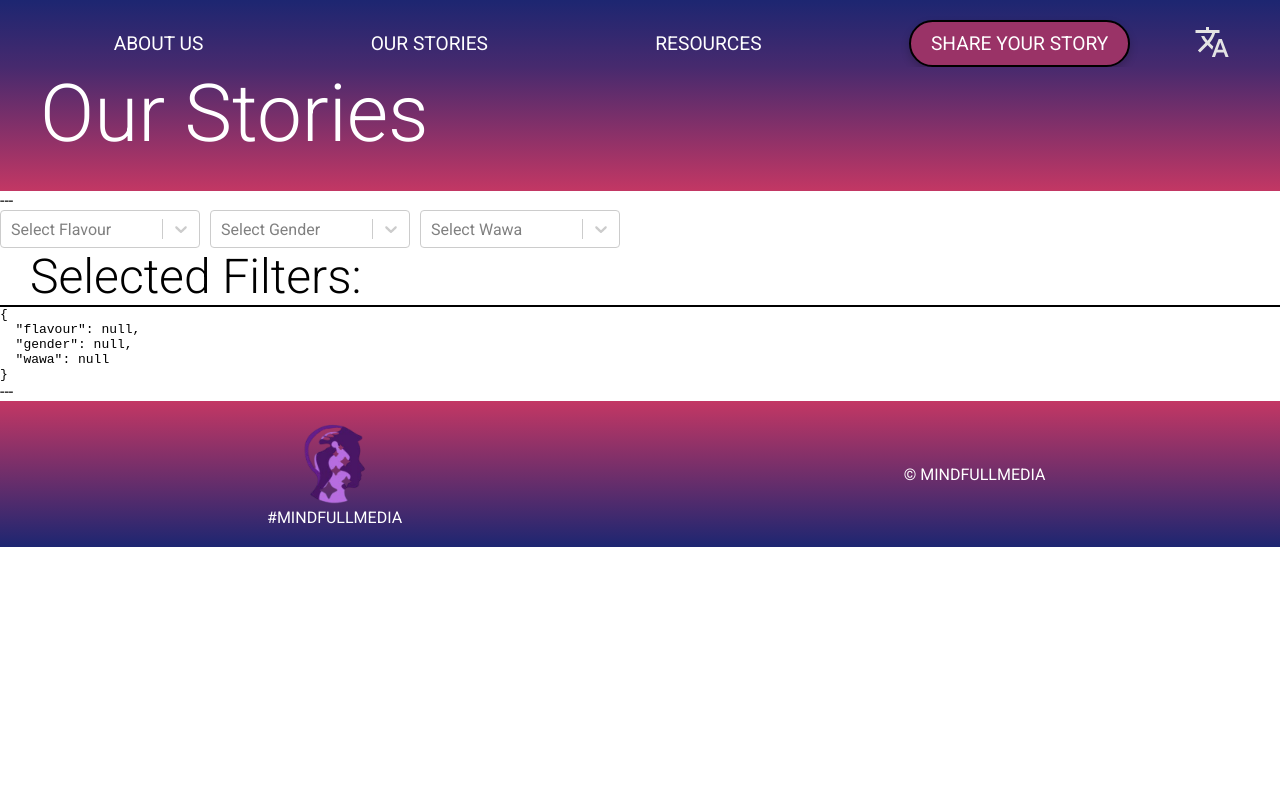
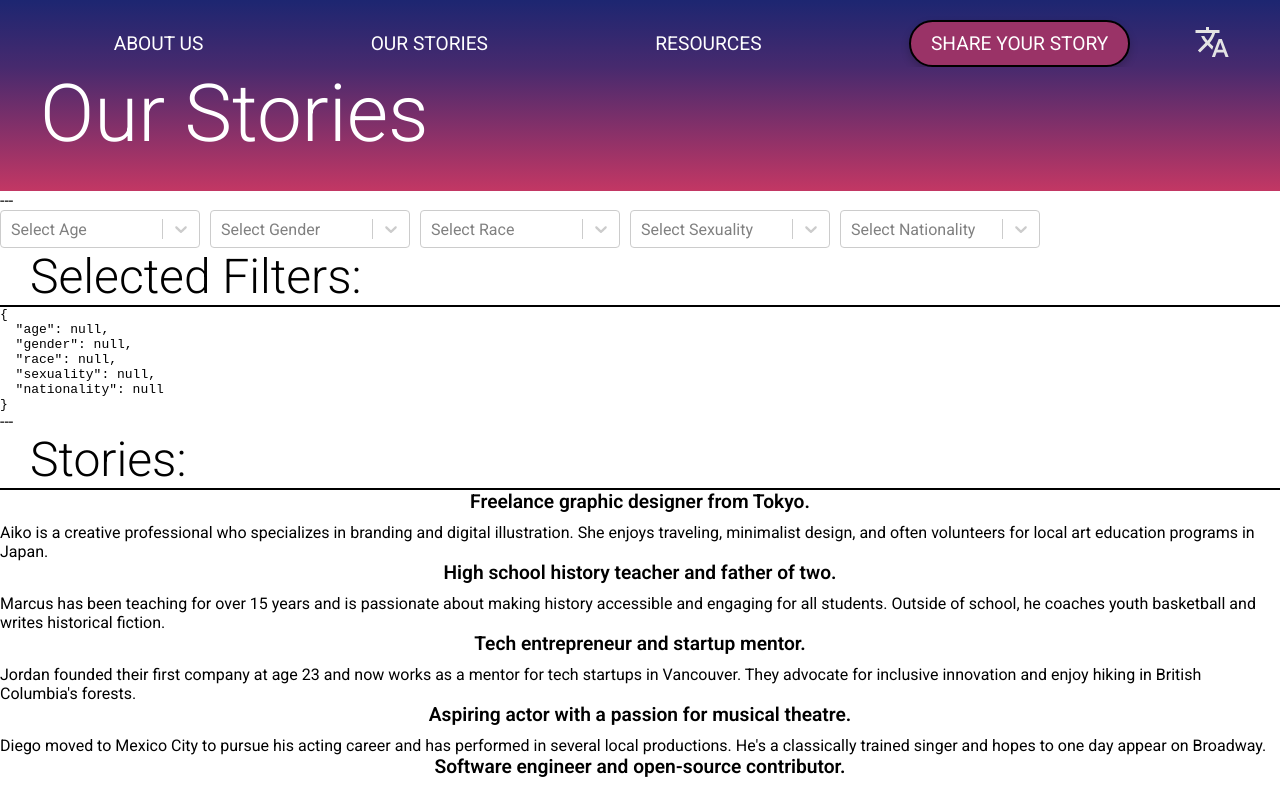
Before and after one commit to Xelo04/Mindful-Media, a React (Vite) app: page /our-stories in a window 1280 px wide. Shown: the top 788 px of the page. Built offline with nearby package versions, Linux system fonts and the light colour scheme.

Commit message:
Refactor FilteredList and OurStories components: integrate storiesData into FilteredList and update selectOptions structure

```diff
--- a/src/components/filtered-list/FilteredList.tsx
+++ b/src/components/filtered-list/FilteredList.tsx
@@ -3,24 +3,42 @@ import FiltersList from "./filters/Filters";
 
 interface FiltersListProps {
   selectOptions: {
-    [key: string]: { value: string; label: string }[]; // Dynamic keys for filters
+    [key: string]: { value: string; label: string }[];
   };
+  storiesData: {
+    id: number;
+    age: string;
+    gender: string;
+    race: string;
+    sexuality: string;
+    nationality: string;
+    shortDescription: string;
+    longDescription: string;
+  }[];
 }
 
 const handleFiltersChange = (filters: Record<string, any>) => {
   console.log("Updated filters:", filters);
 };
 
-const FilteredList = ({ selectOptions }: FiltersListProps) => {
+const FilteredList = ({ selectOptions, storiesData }: FiltersListProps) => {
   return (
     <div className="filteredlist">
-      {" "}
       <span>---</span>
       <FiltersList
         selectOptions={selectOptions}
         onFiltersChange={handleFiltersChange}
       />
       <span>---</span>
+      <div className="stories-list">
+        <h2>Stories:</h2>
+        {storiesData.map((story) => (
+          <div key={story.id} className="story-item">
+            <h3>{story.shortDescription}</h3>
+            <p>{story.longDescription}</p>
+          </div>
+        ))}
+      </div>
     </div>
   );
 };
--- a/src/pages/our-stories/OurStories.tsx
+++ b/src/pages/our-stories/OurStories.tsx
@@ -1,10 +1,10 @@
 import FilteredList from "../../components/filtered-list/FilteredList";
 import "./ourStories.scss";
 
-const data = [
+const storiesData = [
   {
     id: 1,
-    age: "26-35", // was 29
+    age: "26-35",
     gender: "Female",
     race: "Asian",
     sexuality: "Bisexual",
@@ -15,7 +15,7 @@ const data = [
   },
   {
     id: 2,
-    age: "36-50", // was 42
+    age: "36-50",
     gender: "Male",
     race: "Black",
     sexuality: "Straight",
@@ -26,7 +26,7 @@ const data = [
   },
   {
     id: 3,
-    age: "26-35", // was 35
+    age: "26-35",
     gender: "Non-binary",
     race: "White",
     sexuality: "Pansexual",
@@ -37,7 +37,7 @@ const data = [
   },
   {
     id: 4,
-    age: "19-25", // was 24
+    age: "19-25",
     gender: "Male",
     race: "Latino",
     sexuality: "Gay",
@@ -48,7 +48,7 @@ const data = [
   },
   {
     id: 5,
-    age: "26-35", // was 31
+    age: "26-35",
     gender: "Female",
     race: "Middle Eastern",
     sexuality: "Asexual",
@@ -60,39 +60,67 @@ const data = [
 ];
 
 const filtersData = {
-  age: ["0-18", "19-25", "26-35", "36-50", "50+"],
-  gender: ["Male", "Female", "Non-binary"],
-  race: ["White", "Black", "Asian", "Latino", "Middle Eastern"],
-  sexuality: ["Straight", "Gay", "Bisexual", "Pansexual", "Asexual"],
-  nationality: ["American", "Japanese", "Canadian", "Mexican", "Egyptian"],
+  age: [
+    { value: "0-18", label: "0-18" },
+    { value: "19-25", label: "19-25" },
+    { value: "26-35", label: "26-35" },
+    { value: "36-50", label: "36-50" },
+    { value: "50+", label: "50+" },
+  ],
+  gender: [
+    { value: "male", label: "Male" },
+    { value: "female", label: "Female" },
+    { value: "non-binary", label: "Non-binary" },
+  ],
+  race: [
+    { value: "white", label: "White" },
+    { value: "black", label: "Black" },
+    { value: "asian", label: "Asian" },
+    { value: "latino", label: "Latino" },
+    { value: "middle eastern", label: "Middle Eastern" },
+  ],
+  sexuality: [
+    { value: "straight", label: "Straight" },
+    { value: "gay", label: "Gay" },
+    { value: "bisexual", label: "Bisexual" },
+    { value: "pansexual", label: "Pansexual" },
+    { value: "asexual", label: "Asexual" },
+  ],
+  nationality: [
+    { value: "american", label: "American" },
+    { value: "japanese", label: "Japanese" },
+    { value: "canadian", label: "Canadian" },
+    { value: "mexican", label: "Mexican" },
+    { value: "egyptian", label: "Egyptian" },
+  ],
 };
 
-const selectOptions = {
-  flavour: [
-    { value: "chocolate", label: "Chocolate" },
-    { value: "strawberry", label: "Strawberry" },
-    { value: "vanilla", label: "Vanilla" },
-  ],
-  gender: [
-    { value: "female", label: "Female" },
-    { value: "male", label: "Male" },
-    { value: "non-binary", label: "Non-binary" },
-  ],
-  wawa: [
-    { value: "female", label: "Female" },
-    { value: "male", label: "Male" },
-    { value: "non-binary", label: "Non-binary" },
-    { value: "no-binary", label: "Non-binary" },
-    { value: "n-binary", label: "Non-binary" },
-    { value: "binary", label: "Non-binary" },
-  ],
-};
+// const selectOptions = {
+//   flavour: [
+//     { value: "chocolate", label: "Chocolate" },
+//     { value: "strawberry", label: "Strawberry" },
+//     { value: "vanilla", label: "Vanilla" },
+//   ],
+//   gender: [
+//     { value: "female", label: "Female" },
+//     { value: "male", label: "Male" },
+//     { value: "non-binary", label: "Non-binary" },
+//   ],
+//   wawa: [
+//     { value: "female", label: "Female" },
+//     { value: "male", label: "Male" },
+//     { value: "non-binary", label: "Non-binary" },
+//     { value: "no-binary", label: "Non-binary" },
+//     { value: "n-binary", label: "Non-binary" },
+//     { value: "binary", label: "Non-binary" },
+//   ],
+// };
 
 const OurStories = () => {
   return (
     <div className="ourStories">
       <h1>Our Stories</h1>
-      <FilteredList selectOptions={selectOptions} />
+      <FilteredList selectOptions={filtersData} storiesData={storiesData} />
     </div>
   );
 };
```
